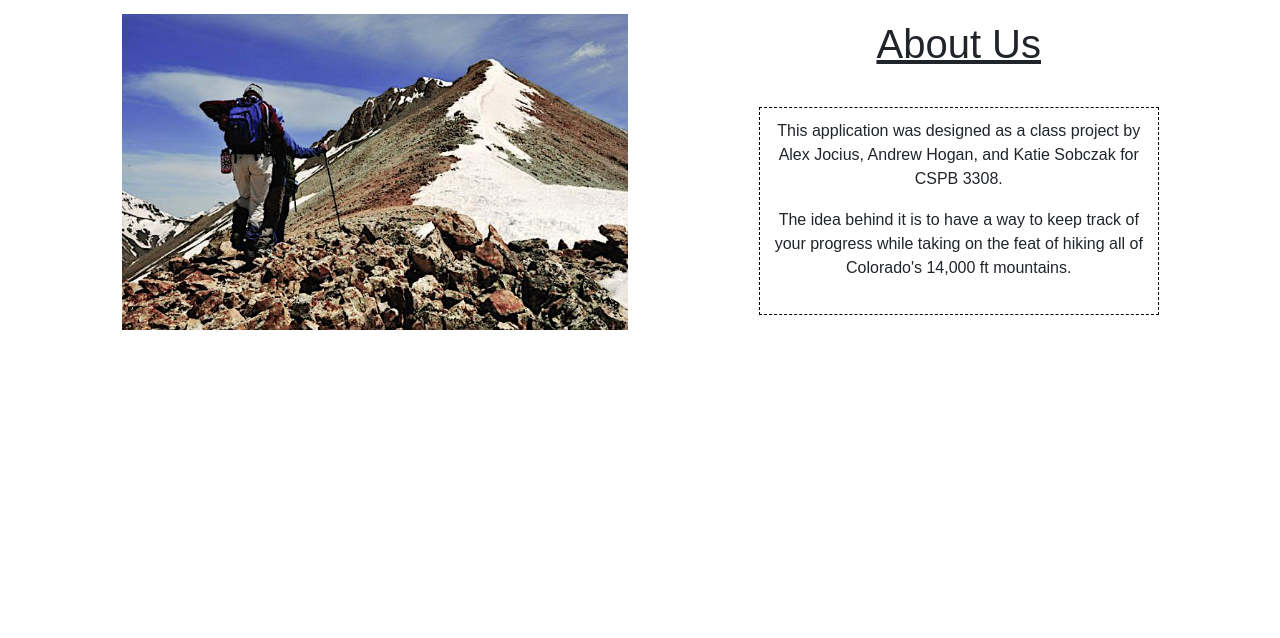
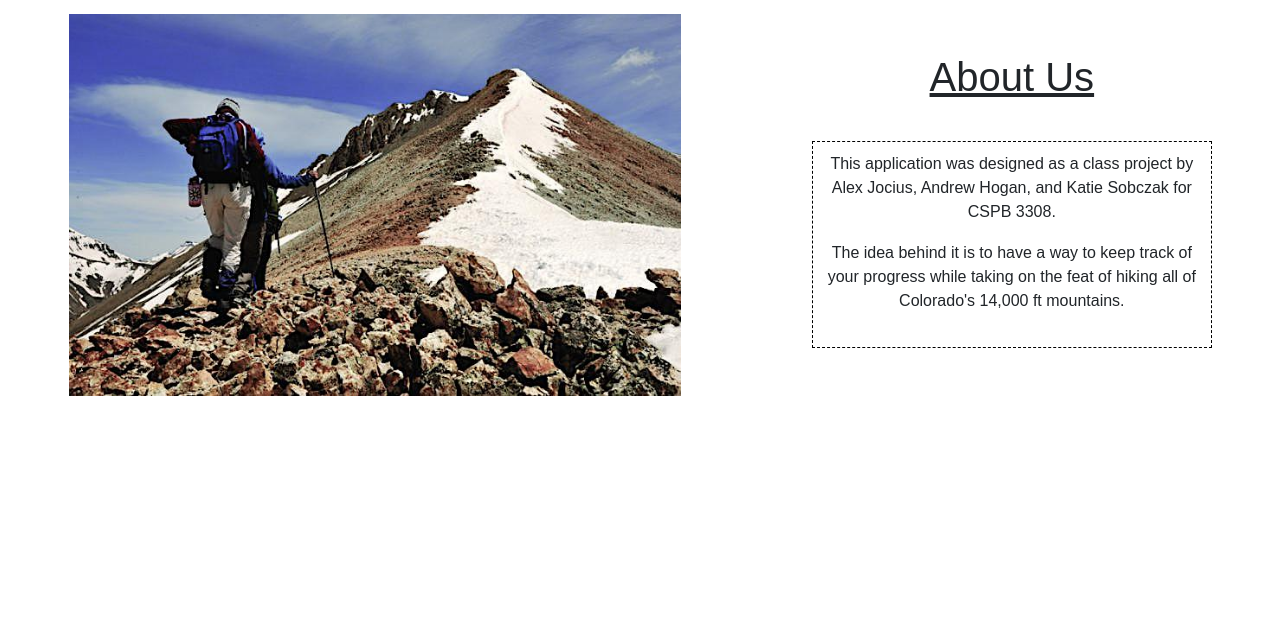
Before and after one commit to andhogan/AlpenGo, a Flask app: page /about in a window 1280 px wide. Shown: the part 90-728 px from the top of the page. Run offline with Flask 3, Linux system fonts and the light colour scheme.

```diff
--- a/core/templates/about.html
+++ b/core/templates/about.html
@@ -3,7 +3,7 @@
 <section class="vh-100">
     <div class="container-fluid h-custom">
       <div class="row d-flex justify-content-center align-items-center h-100">
-        <div class="col-md-9 col-lg-6 col-xl-5">
+        <div class="col-md-9 col-lg-6 col-xl-6">
           <img src="static/imgs/home_imgs/RedCloud.jpeg"
             class="img-fluid" style="padding-top: 10px">
         </div>
--- a/core/templates/register.html
+++ b/core/templates/register.html
@@ -1,6 +1,6 @@
 {% extends "inherit.html" %}
 {% block content %}
-<section class="h-100 h-custom" style="background-color: rgba(171, 201, 211, .6);">
+<section class="h-100 h-custom" style="background-color: rgba(171, 201, 211, .35);">
     <div class="container py-5 h-100">
       <div class="row d-flex justify-content-center align-items-center h-100">
         <div class="col-lg-8 col-xl-6">
```
Also changed, not shown: alpengo.db.
